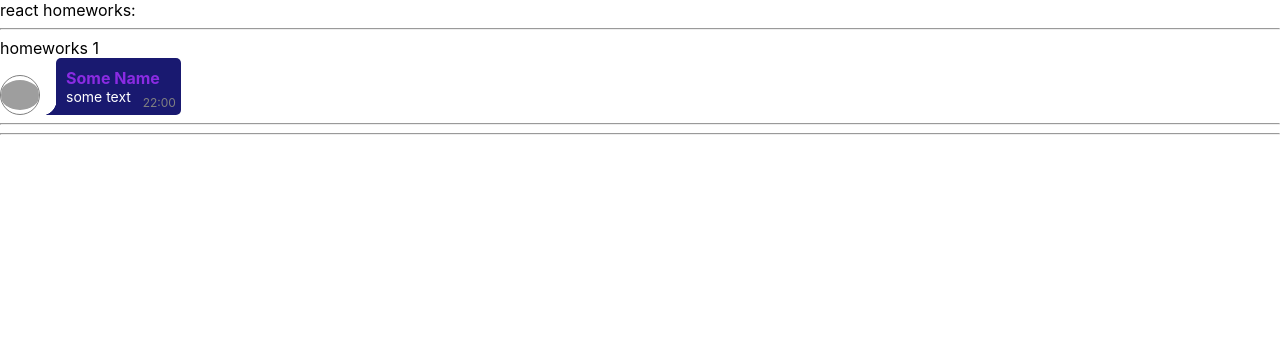
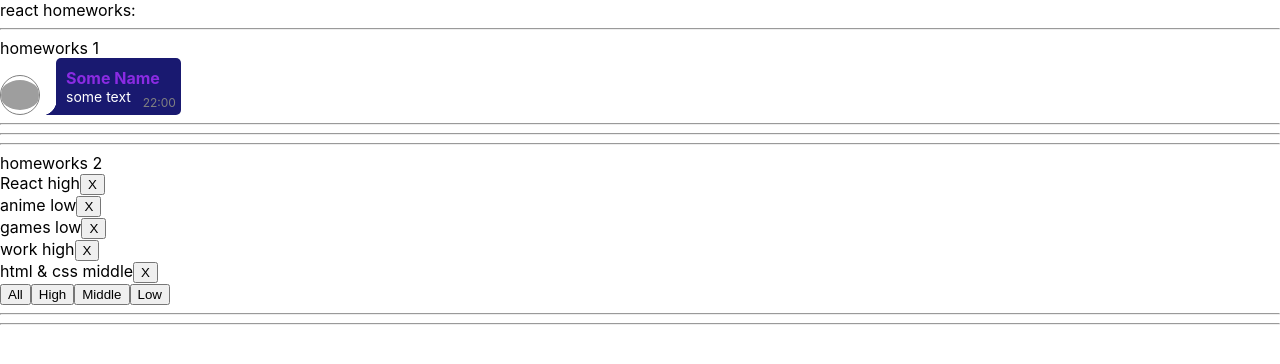
Before and after one commit to Timmy2324/homework, a React (Create React App) app: page / in a window 1280 px wide. Shown: the top 364 px of the page. Built offline with nearby package versions, Linux system fonts and the light colour scheme; grey boxes are pictures that could not be loaded.

Commit message:
homeworks 2

```diff
--- a/src/p1-main/m1-ui/u1-app/App.tsx
+++ b/src/p1-main/m1-ui/u1-app/App.tsx
@@ -1,13 +1,14 @@
 import React from 'react'
 import s from './App.module.css'
 import HW1 from '../../../p2-homeworks/h1/HW1'
+import HW2 from "../../../p2-homeworks/h2/HW2";
 
 function App() {
     return (
         <div className={s.App}>
             <div>react homeworks:</div>
             <HW1/>
-            {/*<HW2/>*/}
+            <HW2/>
             {/*<HW3/>*/}
             {/*<HW4/>*/}
             {/*<HW5/>*/}
--- a/src/p2-homeworks/h2/Affair.tsx
+++ b/src/p2-homeworks/h2/Affair.tsx
@@ -1,17 +1,18 @@
 import React from 'react'
+import {AffairType} from "./HW2";
 
 type AffairPropsType = {
     // key не нужно типизировать
-    affair: any // need to fix any
-    deleteAffairCallback: any // need to fix any
+    affair: AffairType // need to fix any
+    deleteAffairCallback: (_id: number) => void // need to fix any
 }
 
 function Affair(props: AffairPropsType) {
-    const deleteCallback = () => {}// need to fix
+    const deleteCallback = () => { props.deleteAffairCallback(props.affair._id)}// need to fix
 
     return (
         <div>
-            // show some text
+            {props.affair.name} {props.affair.priority}
 
             <button onClick={deleteCallback}>X</button>
         </div>
--- a/src/p2-homeworks/h2/Affairs.tsx
+++ b/src/p2-homeworks/h2/Affairs.tsx
@@ -1,11 +1,11 @@
 import React from 'react'
 import Affair from './Affair'
-import {AffairType} from './HW2'
+import {AffairType, FilterType} from './HW2'
 
 type AffairsPropsType = { // need to fix any
-    data: any
-    setFilter: any
-    deleteAffairCallback: any
+    data: Array<AffairType>,
+    setFilter: (filter: FilterType ) => void,
+    deleteAffairCallback: (_id: number) => void,
 }
 
 function Affairs(props: AffairsPropsType) {
@@ -17,10 +17,10 @@
         />
     ))
 
-    const setAll = () => {} // need to fix
-    const setHigh = () => {}
-    const setMiddle = () => {}
-    const setLow = () => {}
+    const setAll = () => { props.setFilter('all') } // need to fix
+    const setHigh = () => { props.setFilter('high') }
+    const setMiddle = () => { props.setFilter('middle') }
+    const setLow = () => { props.setFilter('low') }
 
     return (
         <div>
--- a/src/p2-homeworks/h2/HW2.tsx
+++ b/src/p2-homeworks/h2/HW2.tsx
@@ -2,12 +2,16 @@
 import Affairs from './Affairs'
 
 // types
-export type AffairPriorityType = any // need to fix any
-export type AffairType = any // need to fix any
+export type AffairPriorityType = 'high' | 'middle' | 'low';// need to fix any
+export type AffairType = {
+    _id: number,
+    name: string,
+    priority: AffairPriorityType,
+} // need to fix any
 export type FilterType = 'all' | AffairPriorityType
 
 // constants
-const defaultAffairs: any = [ // need to fix any
+const defaultAffairs: Array<AffairType> = [ // need to fix any
     {_id: 1, name: 'React', priority: 'high'},
     {_id: 2, name: 'anime', priority: 'low'},
     {_id: 3, name: 'games', priority: 'low'},
@@ -16,20 +20,22 @@
 ]
 
 // pure helper functions
-export const filterAffairs = (affairs: any, filter: any): any => { // need to fix any
-    if (filter === 'all') return affairs
-    else return // need to fix
+export const filterAffairs = (affairs: Array<AffairType>, filter: FilterType): Array<AffairType> => { // need to fix any
+    if (filter === 'high') return affairs.filter(t => t.priority === 'high');
+    if (filter === 'middle') return affairs.filter(t => t.priority === 'middle');
+    if (filter === 'low') return affairs.filter(t => t.priority === 'low');
+    return affairs;
 }
-export const deleteAffair = (affairs: any, _id: any): any => { // need to fix any
-    return // need to fix
+export const deleteAffair = (affairs: Array<AffairType>, _id: number): Array<AffairType> => { // need to fix any
+    return affairs.filter(t => t._id !== _id);
 }
 
 function HW2() {
-    const [affairs, setAffairs] = useState<any>(defaultAffairs) // need to fix any
+    const [affairs, setAffairs] = useState<Array<AffairType>>(defaultAffairs) // need to fix any
     const [filter, setFilter] = useState<FilterType>('all')
 
     const filteredAffairs = filterAffairs(affairs, filter)
-    const deleteAffairCallback = (_id: any) => setAffairs(deleteAffair(affairs, _id)) // need to fix any
+    const deleteAffairCallback = (_id: number) => setAffairs(deleteAffair(affairs, _id)) // need to fix any
 
     return (
         <div>
```
